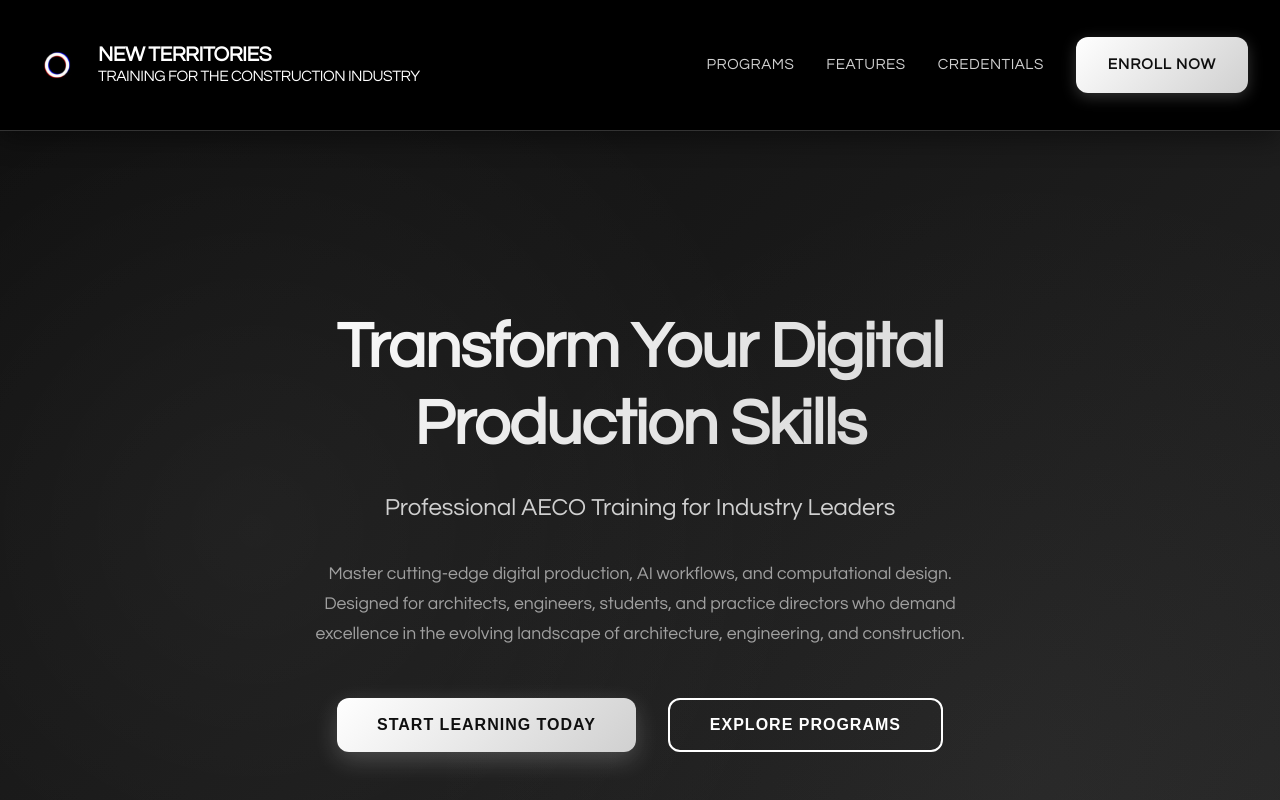
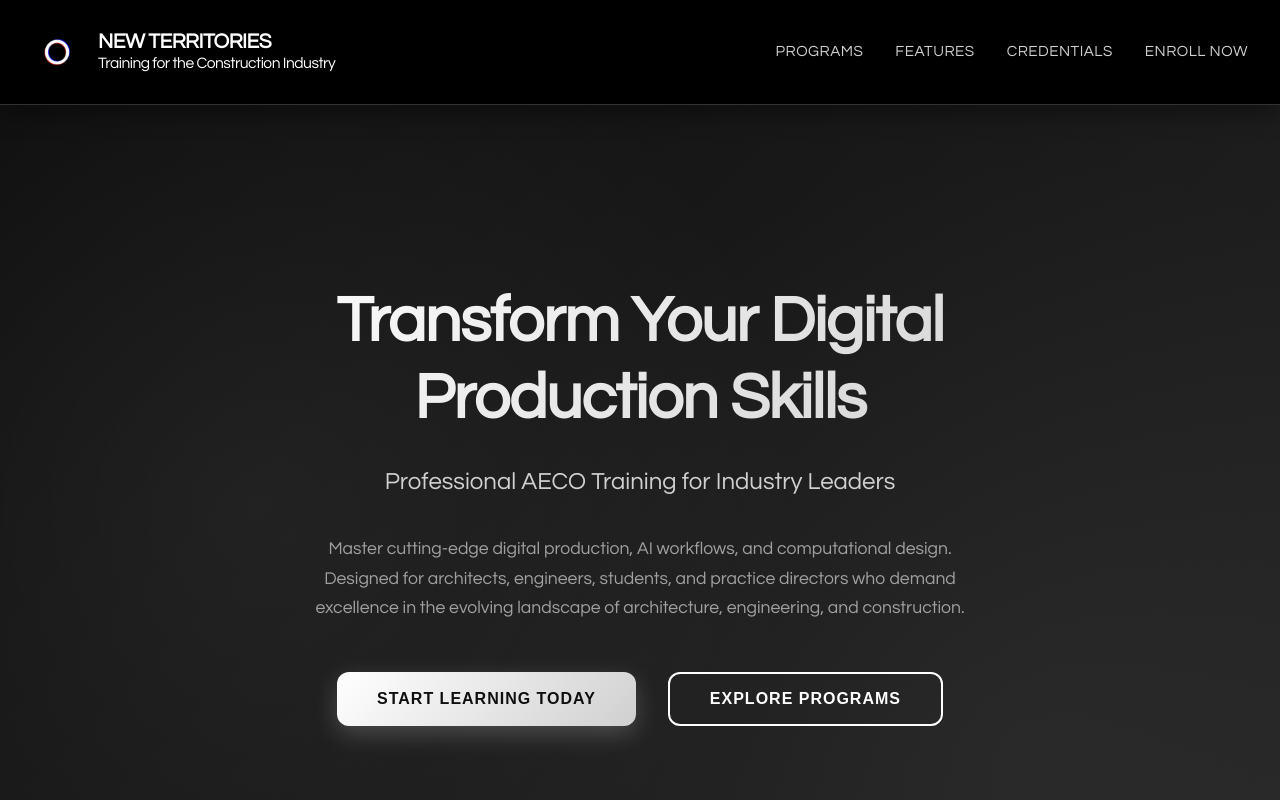
Before and after one commit to JonRodgers/Northern-Metropolis, a plain HTML site: page NEW-TERRITORIES/AECO/index2.html in a window 1280 px wide. Shown: the top 800 px of the page. Drawn offline with Linux system fonts and the light colour scheme.

Commit message:
Style enroll button to match other menu buttons - grey to white text on hover

```diff
--- a/NEW-TERRITORIES/AECO/styles2.css
+++ b/NEW-TERRITORIES/AECO/styles2.css
@@ -164,6 +164,14 @@
     justify-content: space-between;
     align-items: center;
     position: relative;
+    width: 100%;
+}
+
+.navbar .container {
+    display: flex;
+    justify-content: space-between;
+    align-items: center;
+    width: 100%;
 }
 
 .logo {
@@ -215,7 +223,7 @@
 
 /* Mobile Menu Toggle */
 .menu-toggle {
-    display: none;
+    display: flex;
     flex-direction: column;
     background: none;
     border: none;
@@ -228,7 +236,7 @@
 .menu-toggle span {
     width: 24px;
     height: 2.5px;
-    background-color: var(--white);
+    background-color: #00d4ff;
     border-radius: 2px;
     transition: all var(--transition-normal);
 }
@@ -245,77 +253,108 @@
     transform: rotate(-45deg) translate(7px, -7px);
 }
 
-nav ul {
-    display: flex;
+/* Navigation Menu */
+.nav-menu {
+    display: none;
     list-style: none;
-    gap: var(--spacing-lg);
-    align-items: center;
-}
-
-nav ul.nav-menu {
-    display: flex;
-    list-style: none;
-    gap: var(--spacing-lg);
-    align-items: center;
-}
-
-@media (max-width: 768px) {
-    nav ul.nav-menu {
-        display: none;
     position: absolute;
     top: 100%;
     left: 0;
     right: 0;
-        background-color: #0f0f0f;
+    background-color: #000000;
     flex-direction: column;
     padding: var(--spacing-md);
     box-shadow: var(--shadow-md);
-        gap: 0;
 }
 
-    nav ul.nav-menu.active {
+.nav-menu.active {
     display: flex;
 }
 
-    nav ul.nav-menu li {
+.nav-menu li {
     margin: var(--spacing-sm) 0;
 }
+
+.nav-menu a {
+    color: var(--white);
+    font-weight: 500;
+    transition: color var(--transition-fast);
+    display: block;
+    padding: var(--spacing-sm) 0;
+    font-family: 'Century Gothic', sans-serif;
 }
 
-nav a {
+.nav-menu a:hover,
+.nav-menu a.active {
+    color: #ff00ff;
+}
+
+.nav-menu .cta-button {
+    background: none;
+    color: var(--text-secondary);
+    padding: var(--spacing-sm) 0;
+    box-shadow: none;
+    text-transform: uppercase;
+    letter-spacing: 0.5px;
+    font-weight: 500;
+    font-size: 0.95rem;
+}
+
+.nav-menu .cta-button:hover {
+    color: var(--accent-primary);
+    transform: none;
+    box-shadow: none;
+}
+
+@media (min-width: 768px) {
+    .menu-toggle {
+        display: none;
+    }
+
+    .nav-menu {
+        display: flex !important;
+        position: static;
+        background-color: transparent;
+        flex-direction: row;
+        padding: 0;
+        box-shadow: none;
+        gap: var(--spacing-lg);
+    }
+
+    .nav-menu li {
+        margin: 0;
+    }
+
+    .nav-menu a {
         color: var(--text-secondary);
         font-weight: 500;
         font-size: 0.95rem;
         text-transform: uppercase;
         letter-spacing: 0.5px;
-    transition: all var(--transition-normal);
-    position: relative;
-    display: block;
         padding: var(--spacing-sm) 0;
     }
 
-nav a::after {
-    content: '';
-    position: absolute;
-    bottom: -5px;
-    left: 0;
-    width: 0;
-    height: 2px;
-    background: var(--accent-primary);
-    transition: width var(--transition-normal);
-}
-
-nav a:hover {
+    .nav-menu a:hover,
+    .nav-menu a.active {
         color: var(--accent-primary);
     }
 
-nav a:hover::after {
-    width: 100%;
+    .nav-menu .cta-button {
+        color: var(--text-secondary);
+        text-transform: uppercase;
+        letter-spacing: 0.5px;
+        font-weight: 500;
+        font-size: 0.95rem;
+    }
+
+    .nav-menu .cta-button:hover {
+        color: var(--accent-primary);
+    }
 }
 
 .cta-button {
-    background: linear-gradient(135deg, #ffffff 0%, #d0d0d0 100%);
-    color: #0f0f0f;
+    background: #ffffff;
+    color: #000000;
     padding: var(--spacing-sm) var(--spacing-lg);
     border-radius: var(--radius-lg);
     font-weight: 700;
@@ -330,7 +369,7 @@
 .cta-button:hover {
     transform: translateY(-2px);
     box-shadow: 0 8px 25px rgba(255, 255, 255, 0.3);
-    color: #0f0f0f;
+    color: #000000;
 }
 
 /* ============================================
```
Lines whose indentation alone changed are shown as unchanged.
